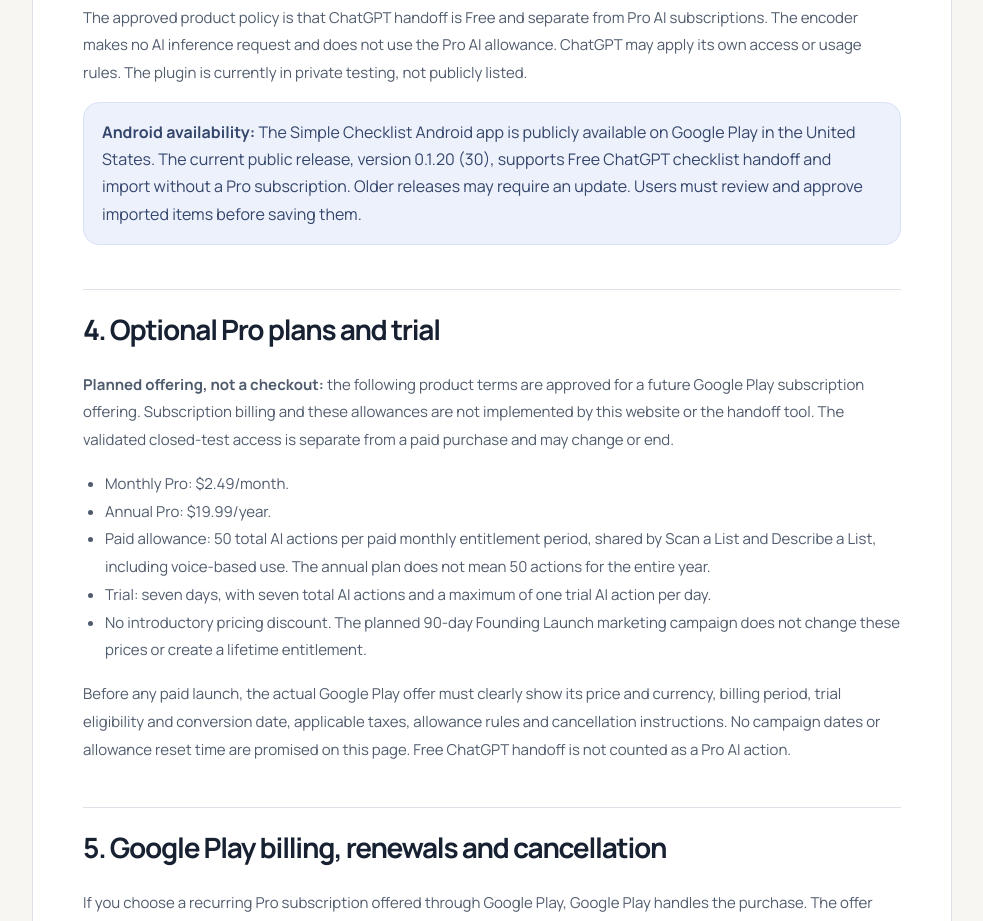
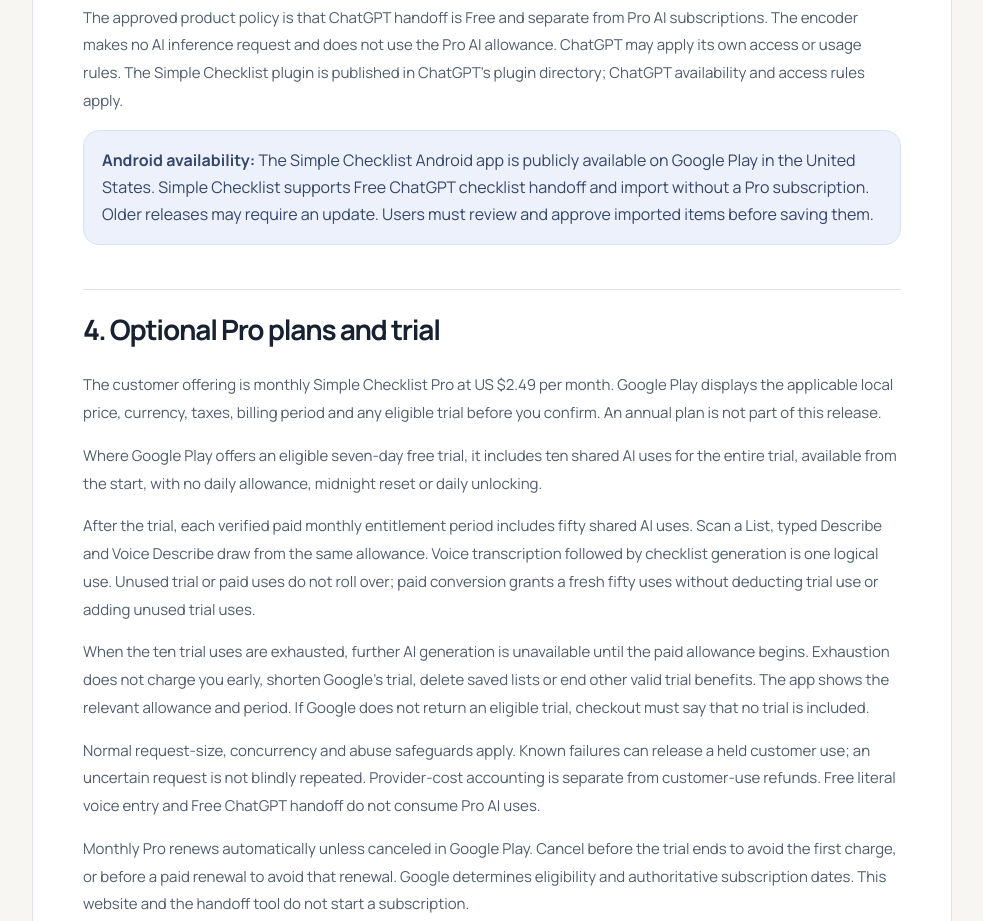
Before and after one commit to tlewis13730-cloud/lewlabsapps-site, a plain HTML site: page terms.html in a window 1280 px wide. Shown: the part 1396-2317 px from the top of the page, without its empty margins (148-1131 px from the left). Drawn offline with Linux system fonts and the light colour scheme.

Commit message:
Publish reviewed monthly Pro terms and privacy disclosures

```diff
--- a/terms.html
+++ b/terms.html
@@ -16,7 +16,7 @@
   <main id="main">
     <section class="page-hero"><div class="container"><span class="badge">Simple Checklist</span><h1>Terms of Service</h1><p>Simple Checklist and the optional checklist handoff service.</p></div></section>
     <section class="section compact-section"><div class="container prose policy">
-      <p><strong>Effective date:</strong> October 27, 2026.</p>
+      <p><strong>Effective date:</strong> November 19, 2026.</p>
       <h2>1. About these services</h2>
       <p>Lew Labs Apps LLC, an Arizona limited liability company operating as Lew Labs Apps, provides Simple Checklist for Android, its informational website and the optional ChatGPT checklist handoff service. These terms describe their use. Core Free features include local checklists, manual and voice entry, sharing and widgets. Optional Pro features include Scan a List, Describe a List and ad-free use. No Simple Checklist account is required for ordinary lists or the handoff encoder.</p>
       <h2>2. Your content and choices</h2>
@@ -24,18 +24,15 @@
       <h2>3. ChatGPT handoffs and privacy</h2>
       <p>The handoff service does not create a Simple Checklist account, maintain a checklist database, synchronize devices or read local lists. It temporarily processes selected content. A complete handoff link contains encoded, not encrypted, checklist text and can be decoded by anyone who possesses it. Handoff links do not expire. Reopening requires fresh approval, and approving the same link again may add duplicate items. Share it carefully; copies cannot be recalled through this service. See the <a href="privacy.html">privacy policy</a> for processing and provider details.</p>
       <p>The mobile app requires explicit approval before saving imported items. You may edit, choose a destination or cancel. A suggested name is not proof that a list exists, and a link does not prove authorship or grant Pro access.</p>
-      <p>The approved product policy is that ChatGPT handoff is Free and separate from Pro AI subscriptions. The encoder makes no AI inference request and does not use the Pro AI allowance. ChatGPT may apply its own access or usage rules. The plugin is currently in private testing, not publicly listed.</p>
-      <div class="notice"><strong>Android availability:</strong> The Simple Checklist Android app is publicly available on Google Play in the United States. The current public release, version 0.1.20 (30), supports Free ChatGPT checklist handoff and import without a Pro subscription. Older releases may require an update. Users must review and approve imported items before saving them.</div>
+      <p>The approved product policy is that ChatGPT handoff is Free and separate from Pro AI subscriptions. The encoder makes no AI inference request and does not use the Pro AI allowance. ChatGPT may apply its own access or usage rules. The Simple Checklist plugin is published in ChatGPT's plugin directory; ChatGPT availability and access rules apply.</p>
+      <div class="notice"><strong>Android availability:</strong> The Simple Checklist Android app is publicly available on Google Play in the United States. Simple Checklist supports Free ChatGPT checklist handoff and import without a Pro subscription. Older releases may require an update. Users must review and approve imported items before saving them.</div>
       <h2>4. Optional Pro plans and trial</h2>
-      <p><strong>Planned offering, not a checkout:</strong> the following product terms are approved for a future Google Play subscription offering. Subscription billing and these allowances are not implemented by this website or the handoff tool. The validated closed-test access is separate from a paid purchase and may change or end.</p>
-      <ul>
-        <li>Monthly Pro: $2.49/month.</li>
-        <li>Annual Pro: $19.99/year.</li>
-        <li>Paid allowance: 50 total AI actions per paid monthly entitlement period, shared by Scan a List and Describe a List, including voice-based use. The annual plan does not mean 50 actions for the entire year.</li>
-        <li>Trial: seven days, with seven total AI actions and a maximum of one trial AI action per day.</li>
-        <li>No introductory pricing discount. The planned 90-day Founding Launch marketing campaign does not change these prices or create a lifetime entitlement.</li>
-      </ul>
-      <p>Before any paid launch, the actual Google Play offer must clearly show its price and currency, billing period, trial eligibility and conversion date, applicable taxes, allowance rules and cancellation instructions. No campaign dates or allowance reset time are promised on this page. Free ChatGPT handoff is not counted as a Pro AI action.</p>
+      <p>The customer offering is monthly Simple Checklist Pro at US $2.49 per month. Google Play displays the applicable local price, currency, taxes, billing period and any eligible trial before you confirm. An annual plan is not part of this release.</p>
+      <p>Where Google Play offers an eligible seven-day free trial, it includes ten shared AI uses for the entire trial, available from the start, with no daily allowance, midnight reset or daily unlocking.</p>
+      <p>After the trial, each verified paid monthly entitlement period includes fifty shared AI uses. Scan a List, typed Describe and Voice Describe draw from the same allowance. Voice transcription followed by checklist generation is one logical use. Unused trial or paid uses do not roll over; paid conversion grants a fresh fifty uses without deducting trial use or adding unused trial uses.</p>
+      <p>When the ten trial uses are exhausted, further AI generation is unavailable until the paid allowance begins. Exhaustion does not charge you early, shorten Google's trial, delete saved lists or end other valid trial benefits. The app shows the relevant allowance and period. If Google does not return an eligible trial, checkout must say that no trial is included.</p>
+      <p>Normal request-size, concurrency and abuse safeguards apply. Known failures can release a held customer use; an uncertain request is not blindly repeated. Provider-cost accounting is separate from customer-use refunds. Free literal voice entry and Free ChatGPT handoff do not consume Pro AI uses.</p>
+      <p>Monthly Pro renews automatically unless canceled in Google Play. Cancel before the trial ends to avoid the first charge, or before a paid renewal to avoid that renewal. Google determines eligibility and authoritative subscription dates. This website and the handoff tool do not start a subscription.</p>
       <h2>5. Google Play billing, renewals and cancellation</h2>
       <p>If you choose a recurring Pro subscription offered through Google Play, Google Play handles the purchase. The offer and payment confirmation must state when billing begins and what renews. An eligible trial converts to the disclosed paid plan unless you cancel before its end. No subscription or trial starts merely by using this website or requesting a handoff.</p>
       <p>You can manage a Google Play subscription in Google Play under Payments &amp; subscriptions → Subscriptions. Uninstalling Simple Checklist does not cancel a subscription. Cancellation normally stops the next renewal while access continues for the time already paid, subject to the offer and applicable law. See <a href="https://support.google.com/googleplay/answer/7018481">Google Play's cancellation instructions</a>.</p>
```
Also changed, not shown: privacy.html (+9 -7 lines).
